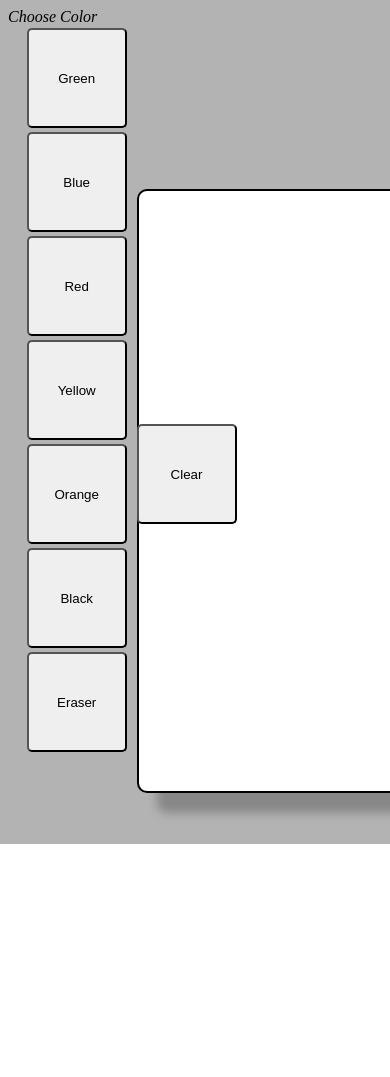
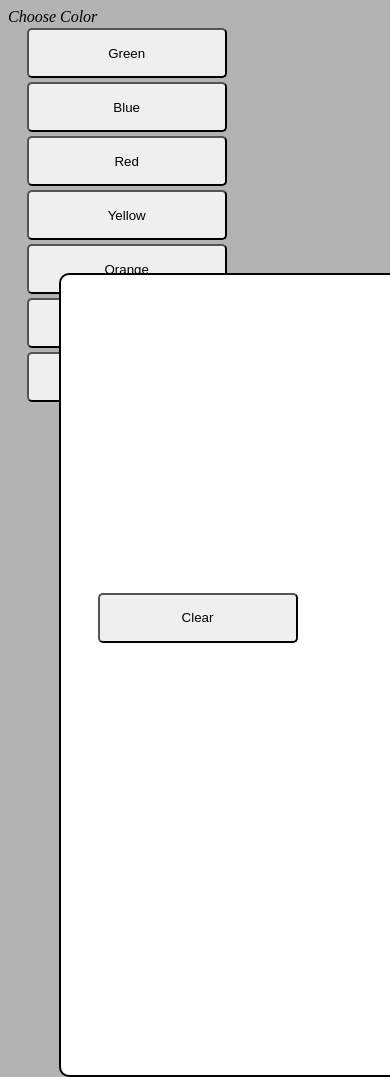
Before and after one commit to Yash009/Paintx, a PHP site: page /index.html in a window 390 px wide; the page is wider, and only the part inside the window is pictured. Before the commit the page ends 844 px from the top of that part, so only its background shows below. Run offline with PHP 8.4, Linux system fonts and the light colour scheme.

Commit message:
changed screen size again

```diff
--- a/style.css
+++ b/style.css
@@ -7,24 +7,18 @@ button{
     width: 100px;
     margin: 2px;
 }
-@media screen and (max-width: 1100px) {
-    button{
-        width: 500px;
-        height: 100px;
-    }
 
-}
 #can{
     box-shadow: 20px 20px 10px #888888 !important;
 }
 @media screen and (max-width: 1100px) {
     #can{
-        width: 500px;
-        height: 600px;
+        width: 600px;
+        height: 800px;
         position:absolute!important;
         margin: 20px;
-        top:20% !important;
-        left:30% !important;
+        top:30% !important;
+        left:10% !important;
         border:2px solid !important;
     }
 
@@ -33,7 +27,8 @@ button{
     button{
 
         border-radius: 5px;
-        width: 100px;
+        width: 200px;
+        height: 50px;
         margin-left: 5%;
         margin-right: 5%;
     }
@@ -42,8 +37,8 @@ button{
 @media screen and (max-width: 1100px) {
     #clr{
         position:absolute !important;
-        top:50% !important;
-        left:30% !important;
+        top:70% !important;
+        left:20% !important;
     }
 
 }
```
